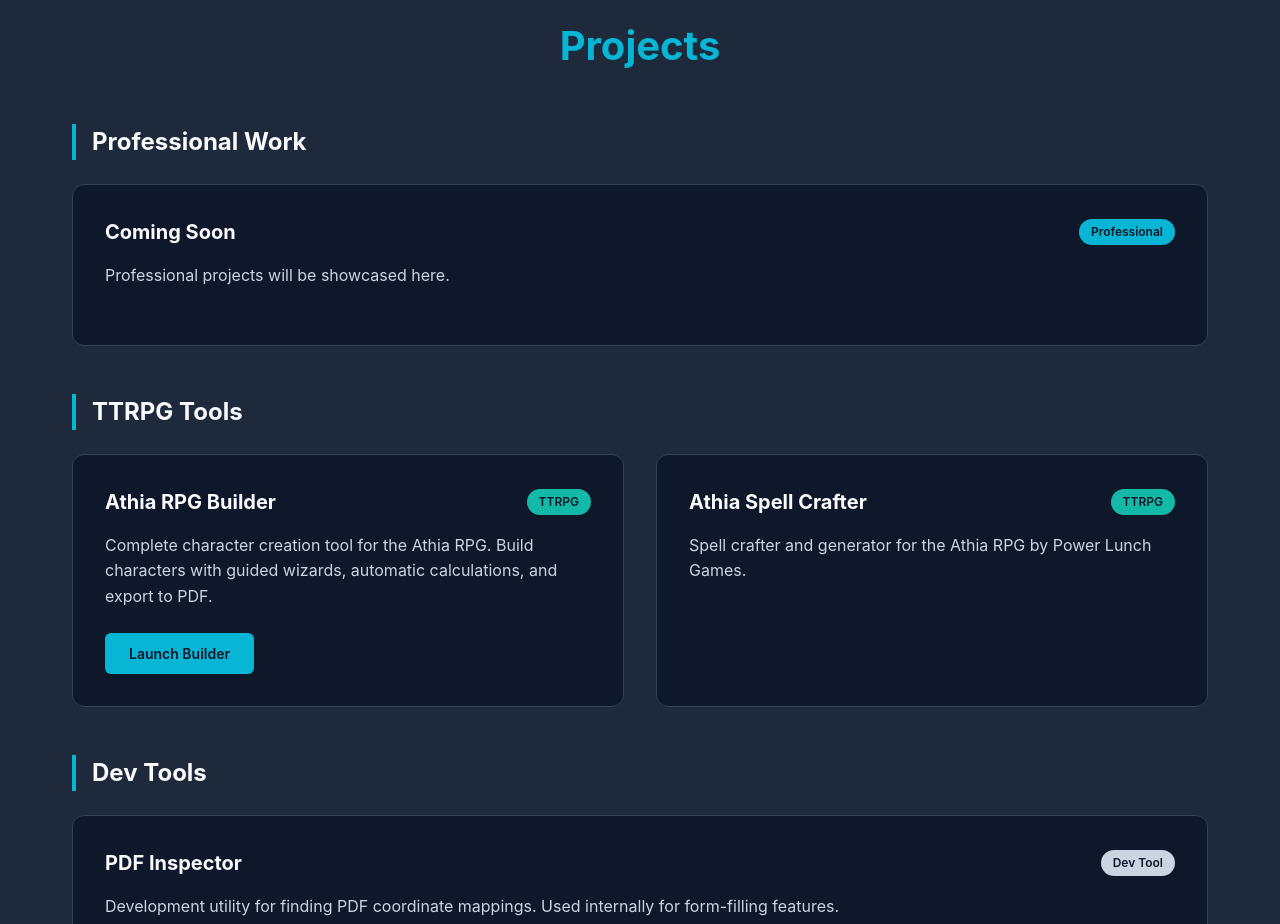
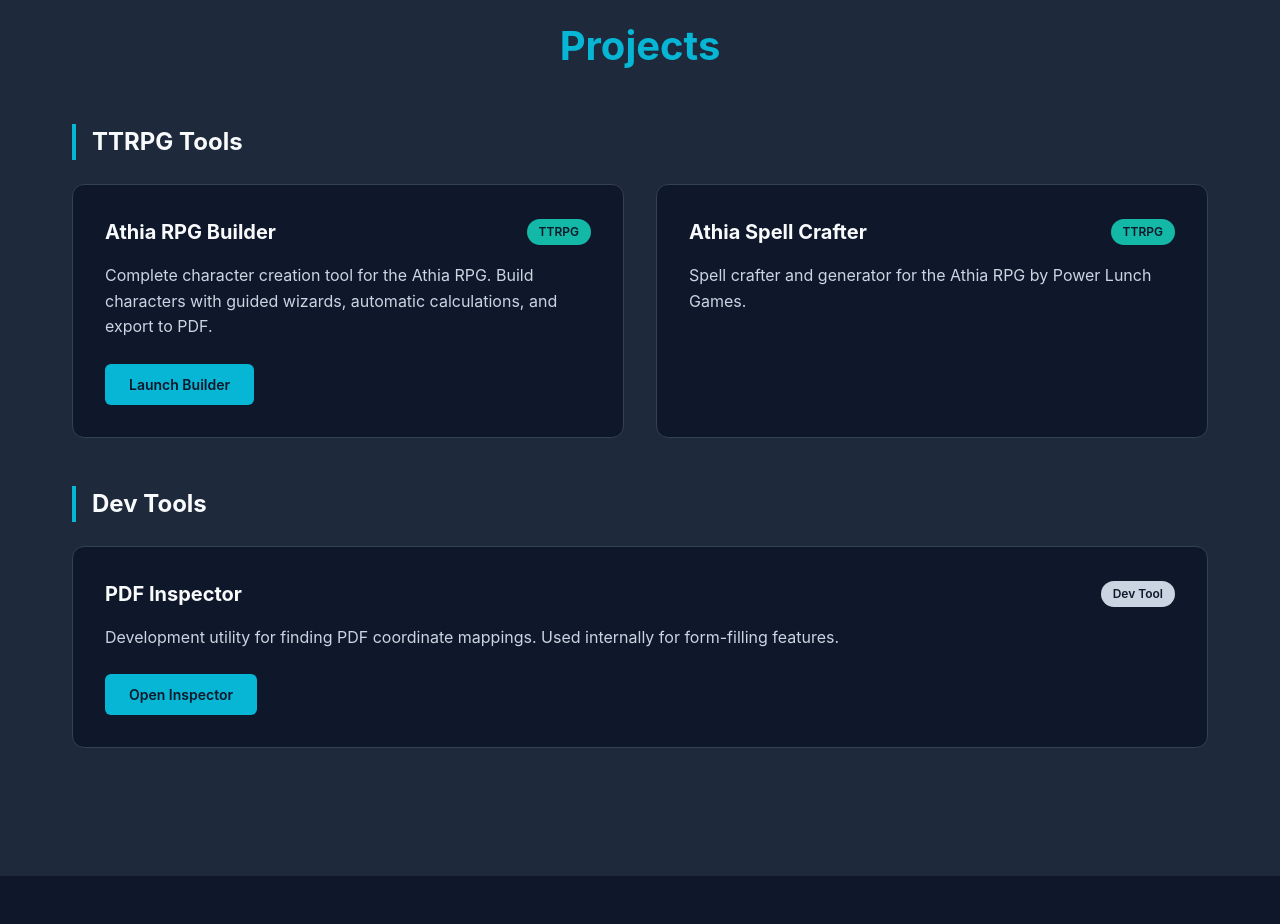
Before and after one commit to norendren/site, a React (Vite) app: page /#/ in a window 1280 px wide. Shown: the part 880-1804 px from the top of the page. Built offline with nearby package versions, Linux system fonts and the light colour scheme.

Commit message:
homepage reorg

```diff
--- a/src/pages/Home.tsx
+++ b/src/pages/Home.tsx
@@ -23,17 +23,6 @@ function Home() {
       <section id="projects" className="projects">
         <div className="container">
           <h2 className="section-title">Projects</h2>
-
-          <h3 className="subsection-title">Professional Work</h3>
-          <div className="projects-grid">
-            <div className="project-card">
-              <div className="project-header">
-                <h4>Coming Soon</h4>
-                <span className="project-tag">Professional</span>
-              </div>
-              <p>Professional projects will be showcased here.</p>
-            </div>
-          </div>
 
           <h3 className="subsection-title">TTRPG Tools</h3>
           <div className="projects-grid">
```
